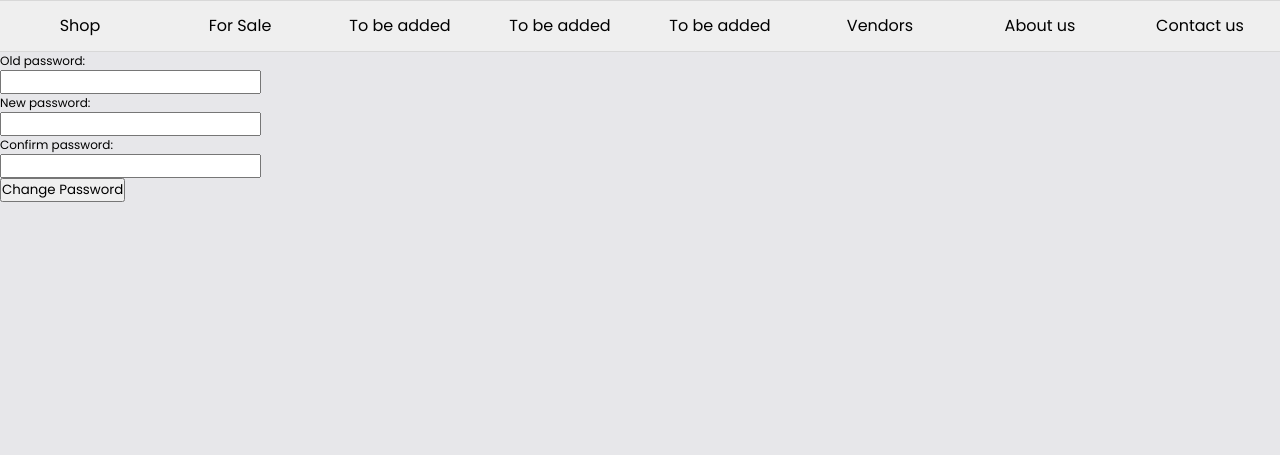
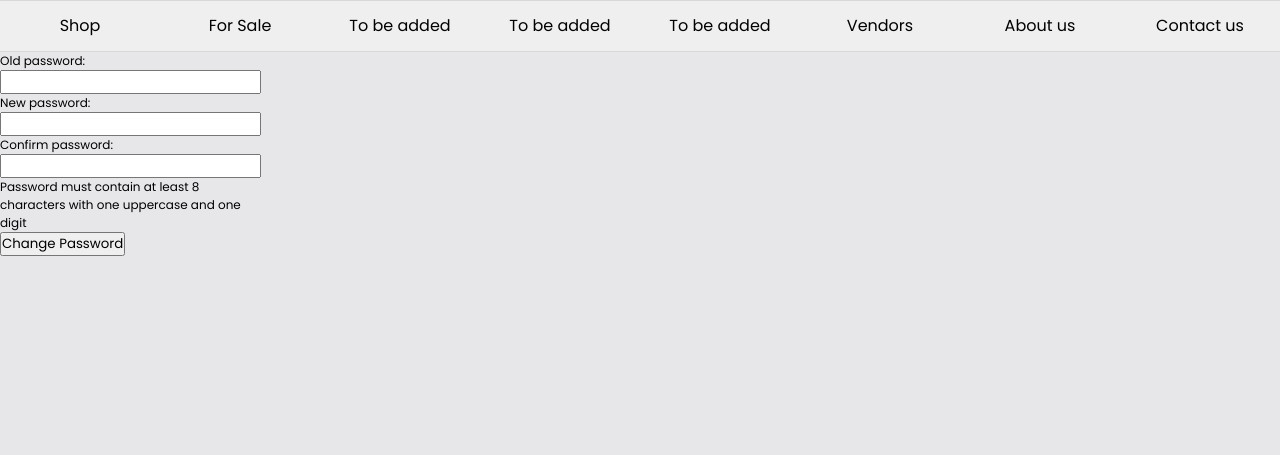
Before and after one commit to rafiwts/ecommerce, a Django app: a page that uses templates/account/change-password.html in a window 1280 px wide. Shown: the part 121-576 px from the top of the page. Run offline with Django 4.2, Linux system fonts and the light colour scheme; the visitor is signed in with stand-in values (Sample User, id 1).

Commit message:
Update change password logic

```diff
--- a/accounts/forms.py
+++ b/accounts/forms.py
@@ -7,7 +7,7 @@ from .validators import email_validation, password_validation
 
 
 class LoginForm(forms.Form):
-    username = forms.CharField()
+    username = forms.CharField(label="Username or email")
     password = forms.CharField(widget=forms.PasswordInput)
 
 
@@ -71,7 +71,16 @@ class UserAddressForm(forms.ModelForm):
 
 class ChangePasswordForm(forms.Form):
     old_password = forms.CharField(widget=forms.PasswordInput, label="Old password")
-    new_password = forms.CharField(widget=forms.PasswordInput, label="New password")
+    new_password = forms.CharField(
+        widget=forms.PasswordInput,
+        label="New password",
+        validators=[password_validation],
+    )
     confirm_password = forms.CharField(
-        widget=forms.PasswordInput, label="Confirm password"
+        widget=forms.PasswordInput,
+        label="Confirm password",
+        help_text=(
+            "Password must contain at least 8 characters "
+            "with one uppercase and one digit"
+        ),
     )
--- a/accounts/views.py
+++ b/accounts/views.py
@@ -82,7 +82,7 @@ def create_profile(request):
             logout(request)
             return redirect(reverse("account:login"))
         else:
-            return HttpResponse("Invalid data")
+            return messages.error(request, "Invaild data")
     else:
         profile_form = AccountForm(instance=request.user.account)
 
@@ -94,25 +94,25 @@ def create_profile(request):
 @login_required
 def edit_profile(request, username):
     if request.method == "POST":
-        account_form = AccountForm(
+        profile_form = AccountForm(
             instance=request.user.account, data=request.POST, files=request.FILES
         )
         address_form = UserAddressForm(
             instance=request.user.account.address, data=request.POST
         )
-        if account_form.is_valid() and address_form.is_valid():
-            account_form.save()
+        if profile_form.is_valid() and address_form.is_valid():
+            profile_form.save()
             address_form.save()
-            messages.success(request, "Ok")
-            return HttpResponse("Invalid data")
+            messages.success(request, "Data has been saved")
+            return redirect("account:profile-view", username=request.user.username)
     else:
-        account_form = AccountForm(instance=request.user.account)
+        profile_form = AccountForm(instance=request.user.account)
         address_form = UserAddressForm(instance=request.user.account.address)
 
     return render(
         request,
         "account/edit-profile.html",
-        {"account_form": account_form, "address_form": address_form},
+        {"profile_form": profile_form, "address_form": address_form},
     )
 
 
@@ -122,24 +122,22 @@ def change_password(request, username):
         password_form = ChangePasswordForm(data=request.POST)
         if password_form.is_valid():
             cleaned_data = password_form.cleaned_data
-            if request.user.check_password(cleaned_data["old_password"]):
-                if cleaned_data["new_password"] == cleaned_data["confirm_password"]:
-                    request.user.set_password(cleaned_data["new_password"])
-                    request.user.save()
+            if not request.user.check_password(cleaned_data["old_password"]):
+                messages.error(request, "Invalid current password.")
+            elif cleaned_data["new_password"] != cleaned_data["confirm_password"]:
+                messages.error(request, "Passwords do not match.")
+            else:
+                request.user.set_password(cleaned_data["new_password"])
+                request.user.save()
 
-                    update_session_auth_hash(request, request.user)
+                update_session_auth_hash(request, request.user)
 
-                    messages.success(request, "Password has been changed")
+                messages.success(request, "Password has been changed")
 
-                    return redirect(
-                        "account:profile-view", username=request.user.username
-                    )
-                else:
-                    messages.error(request, "Passwords do no match")
-            else:
-                messages.error(request, "Invalid current password")
+                return redirect("account:profile-view", username=request.user.username)
     else:
         password_form = ChangePasswordForm()
+
     return render(
         request, "account/change-password.html", {"password_form": password_form}
     )
--- a/templates/account/change-password.html
+++ b/templates/account/change-password.html
@@ -1,28 +1,36 @@
 {%extends "base.html"%}
 
 {%block content%}
+
 {% for message in messages %}
     <div class="change-password-{{ message.tags }}">
         {{ message }}
     </div>
 {% endfor %}
 
+{% for error in password_form.new_password.errors %}
+    <div class="change-password-field-error">
+        {{ error }}
+    </div>
+{% endfor %}
+
 <div class="change-password-form">
     <form method="post" action="{% url 'account:change-password' request.user.username %}">
-        <div class="password-field">
+        <div class="change-password-field">
             <label for="{{ password_form.old_password.id_for_label }}">{{ password_form.old_password.label }}:</label>
             {{ password_form.old_password }}
         </div>
-        <div class="password-field">
+        <div class="change-password-field">
             <label for="{{ password_form.new_password.id_for_label }}">{{ password_form.new_password.label }}:</label>
             {{ password_form.new_password }}
         </div>
-        <div class="password-field">
+        <div class="change-password-field">
             <label for="{{ password_form.confirm_password.id_for_label }}">{{ password_form.confirm_password.label }}:</label>
             {{ password_form.confirm_password }}
+            <span class="change-password-help"> {{ password_form.confirm_password.help_text }}</span>
         </div>
         {% csrf_token %}
-        <button type="submit">Change Password</button>
+        <button class="change-password-button" type="submit">Change Password</button>
     </form>
 </div>
 {%endblock content%}
```
Also changed, not shown: accounts/validators.py (+9 -3 lines).
